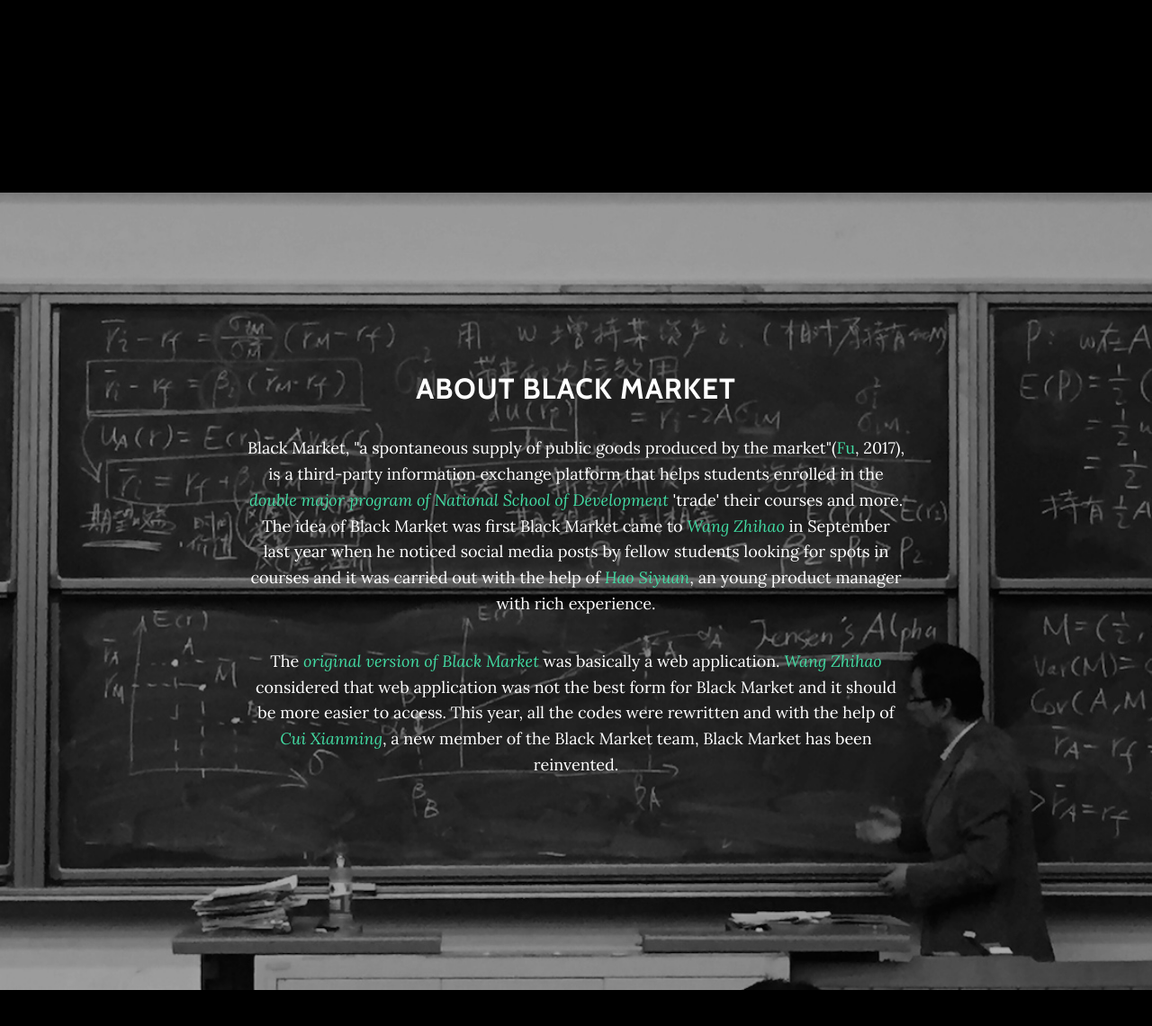
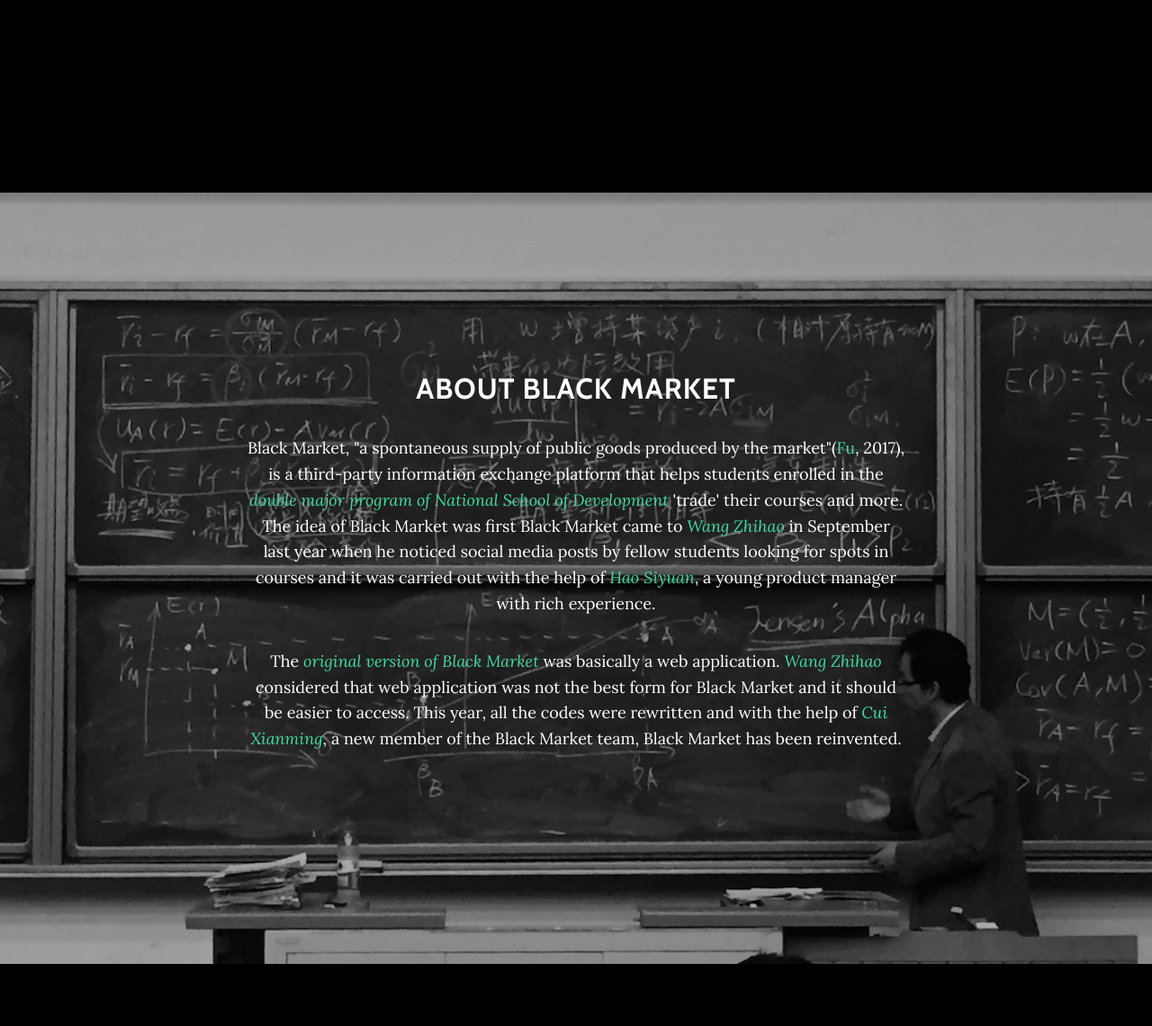
Before and after one commit to xanahopper/BlackMarket, a Flask app: template black_market/templates/index.html in a window 1280 px wide. Shown: the part 1436-2576 px from the top of the page at 90% size. Run offline with Flask 2, Linux system fonts and the light colour scheme; the template is opened without the code that fills it, so the values that code supplies are empty; parts of the project's set-up code (start-up, migrations or seed data) failed here and were passed over; some libraries are stand-ins or nearby versions.

Commit message:
fix typo

```diff
--- a/black_market/templates/index.html
+++ b/black_market/templates/index.html
@@ -94,9 +94,9 @@
         <div class="row">
           <div class="col-lg-8 mx-auto">
             <h2>About Black Market</h2>
-            <p>Black Market, "a spontaneous supply of public goods produced by the market"(<a href="http://zhiyu.co/">Fu</a>, 2017), is a third-party information exchange platform that helps students enrolled in the <a href="http://www.nsd.pku.edu.cn/projects/double-degree/introduct/index.htmls"><em><i>double major program of National School of Development</i></em></a> 'trade' their courses and more. The idea of Black Market was first Black Market came to <a href="https://www.linkedin.com/in/zhihao-wang/"><em><i>Wang Zhihao</i></em></a> in September last year when he noticed social media posts by fellow students looking for spots in courses and it was carried out with the help of <a href="https://www.linkedin.com/in/haosiyuan/"><em><i>Hao Siyuan</i></em></a>, an young product manager with rich experience. </p>
+            <p>Black Market, "a spontaneous supply of public goods produced by the market"(<a href="http://zhiyu.co/">Fu</a>, 2017), is a third-party information exchange platform that helps students enrolled in the <a href="http://www.nsd.pku.edu.cn/projects/double-degree/introduct/index.htmls"><em><i>double major program of National School of Development</i></em></a> 'trade' their courses and more. The idea of Black Market was first Black Market came to <a href="https://www.linkedin.com/in/zhihao-wang/"><em><i>Wang Zhihao</i></em></a> in September last year when he noticed social media posts by fellow students looking for spots in courses and it was carried out with the help of <a href="https://www.linkedin.com/in/haosiyuan/"><em><i>Hao Siyuan</i></em></a>, a young product manager with rich experience. </p>
 
-            <p>The <a href="https://mp.weixin.qq.com/s/7y9gq3WjIWp8jL4XrCF8dA"><em><i>original version of Black Market</i></em></a></a> was basically a web application. <a href="https://www.linkedin.com/in/zhihao-wang/"><em><i>Wang Zhihao</i></em></a> considered that web application was not the best form for Black Market and it should be more easier to access. This year, all the codes were rewritten and with the help of <a href="https://www.linkedin.com/in/鲜明-崔-667abb97/"><em><i>Cui Xianming</i></em></a>, a new member of the Black Market team, Black Market has been reinvented.</p>
+            <p>The <a href="https://mp.weixin.qq.com/s/7y9gq3WjIWp8jL4XrCF8dA"><em><i>original version of Black Market</i></em></a></a> was basically a web application. <a href="https://www.linkedin.com/in/zhihao-wang/"><em><i>Wang Zhihao</i></em></a> considered that web application was not the best form for Black Market and it should be easier to access. This year, all the codes were rewritten and with the help of <a href="https://www.linkedin.com/in/鲜明-崔-667abb97/"><em><i>Cui Xianming</i></em></a>, a new member of the Black Market team, Black Market has been reinvented.</p>
             </div>
         </div>
       </div>
```
